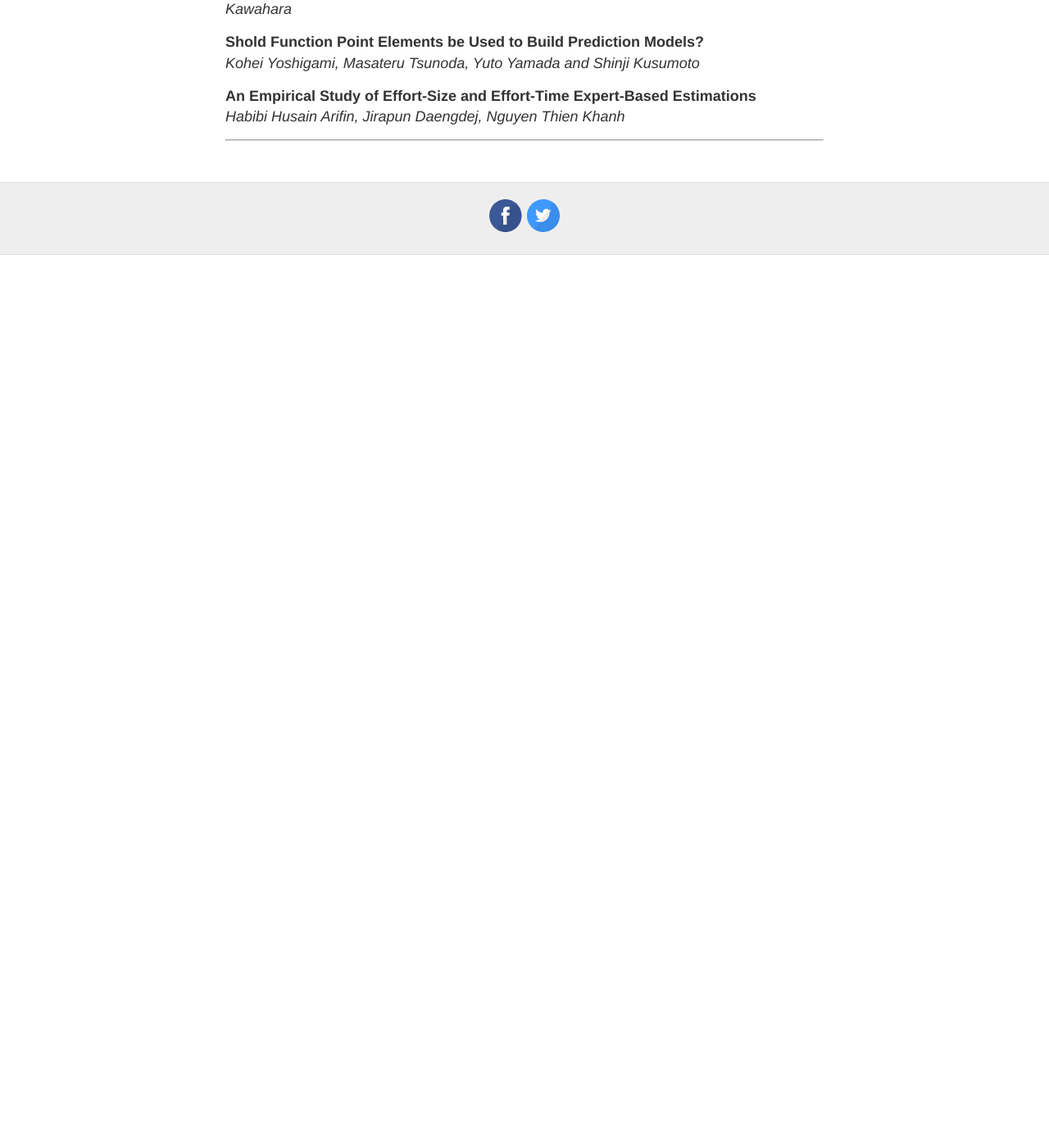
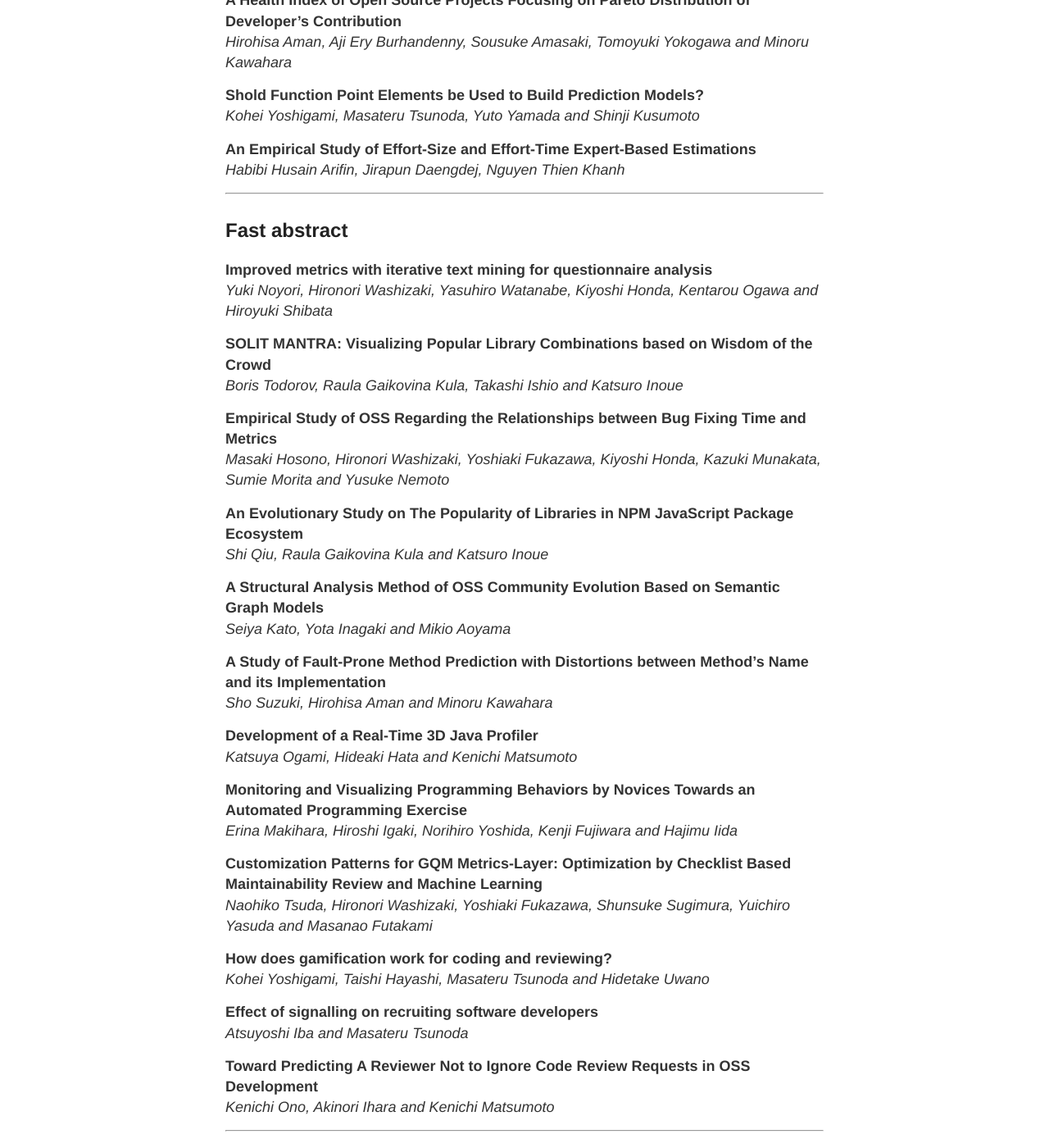
Before and after one commit to iwesep2017/iwesep2017.github.io, a Jekyll site: the page built from accepted-papers.md, in a window 1280 px wide and 1400 px high, scrolled down 1185 px. Shown: the whole window at 82% size. Built offline with Jekyll 4.4.1, drawn with Linux system fonts in a browser that asks for light colours; before the commit the page ends 1496 px from its top, so only the background shows below that.

Commit message:
Add poster list and fix typo

```diff
--- a/accepted-papers.md
+++ b/accepted-papers.md
@@ -35,3 +37,43 @@ permalink: /accepted-papers/
 *Habibi Husain Arifin, Jirapun Daengdej, Nguyen Thien Khanh*
 
 ----
+
+## Fast abstract
+
+**Improved metrics with iterative text mining for questionnaire analysis**
+*Yuki Noyori, Hironori Washizaki, Yasuhiro Watanabe, Kiyoshi Honda, Kentarou Ogawa and Hiroyuki Shibata*
+
+**SOLIT MANTRA: Visualizing Popular Library Combinations based on Wisdom of the Crowd**
+*Boris Todorov, Raula Gaikovina Kula, Takashi Ishio and Katsuro Inoue*
+
+**Empirical Study of OSS Regarding the Relationships between Bug Fixing Time and Metrics**
+*Masaki Hosono, Hironori Washizaki, Yoshiaki Fukazawa, Kiyoshi Honda, Kazuki Munakata, Sumie Morita and Yusuke Nemoto*
+
+**An Evolutionary Study on The Popularity of Libraries in NPM JavaScript Package Ecosystem**
+*Shi Qiu, Raula Gaikovina Kula and Katsuro Inoue*
+
+**A Structural Analysis Method of OSS Community Evolution Based on Semantic Graph Models**
+*Seiya Kato, Yota Inagaki and Mikio Aoyama*
+
+**A Study of Fault-Prone Method Prediction with Distortions between Method’s Name and its Implementation**
+*Sho Suzuki, Hirohisa Aman and Minoru Kawahara*
+
+**Development of a Real-Time 3D Java Profiler**
+*Katsuya Ogami, Hideaki Hata and Kenichi Matsumoto*
+
+**Monitoring and Visualizing Programming Behaviors by Novices Towards an Automated Programming Exercise**
+*Erina Makihara, Hiroshi Igaki, Norihiro Yoshida, Kenji Fujiwara and Hajimu Iida*
+
+**Customization Patterns for GQM Metrics-Layer: Optimization by Checklist Based Maintainability Review and Machine Learning**
+*Naohiko Tsuda, Hironori Washizaki, Yoshiaki Fukazawa, Shunsuke Sugimura, Yuichiro Yasuda and Masanao Futakami*
+
+**How does gamification work for coding and reviewing?**
+*Kohei Yoshigami, Taishi Hayashi, Masateru Tsunoda and Hidetake Uwano*
+
+**Effect of signalling on recruiting software developers**
+*Atsuyoshi Iba and Masateru Tsunoda*
+
+**Toward Predicting A Reviewer Not to Ignore Code Review Requests in OSS Development**
+*Kenichi Ono, Akinori Ihara and Kenichi Matsumoto*
+
+----
```
Also changed, not shown: other parts of accepted-papers.md (+2 -0 lines), call-for-papers.md (+1 -1 lines), important-dates.md (+1 -1 lines).
